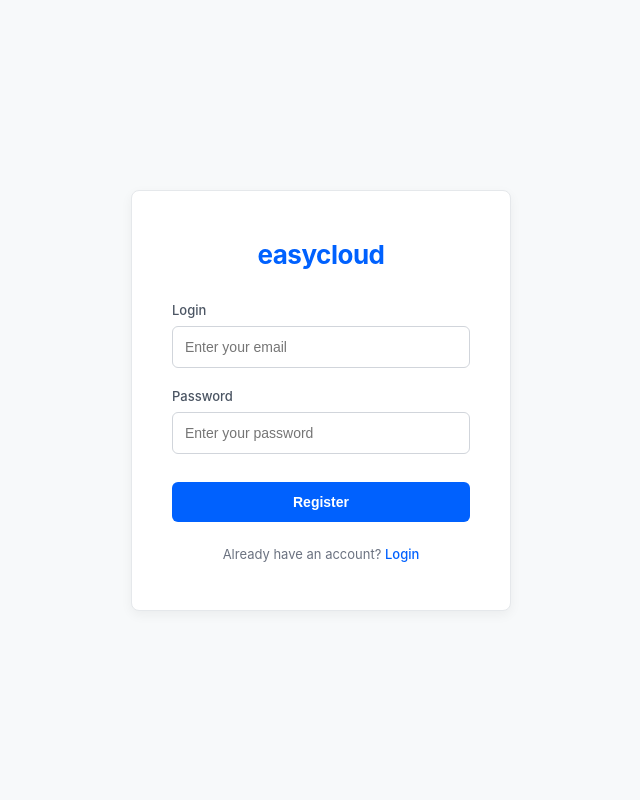
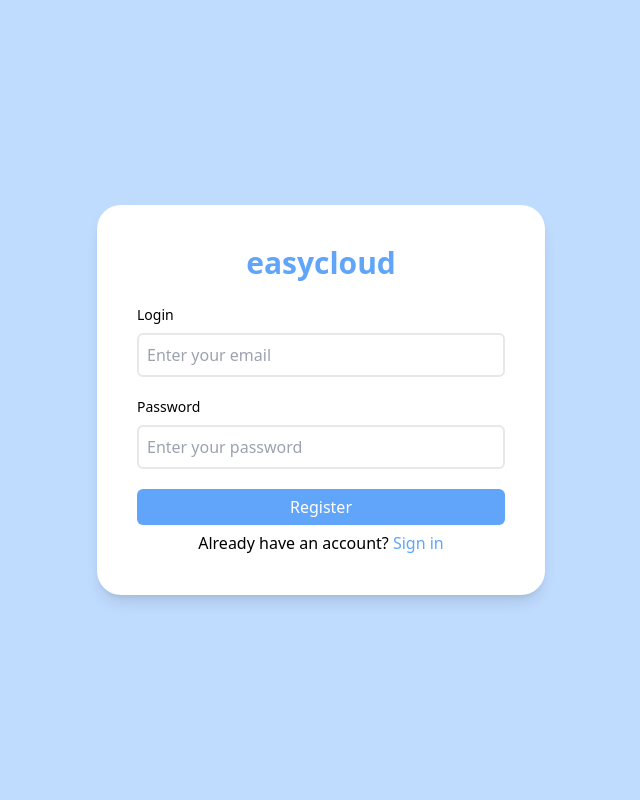
Before and after one commit to MikitaHapankou/easycloud, a FastAPI app: page /register in a window 1280 px wide. Shown: the whole page, without its empty margins (319-959 px from the left). Run offline with FastAPI, Linux system fonts and the light colour scheme; parts of the project's set-up code (start-up, migrations or seed data) failed here and were passed over; some libraries are stand-ins or nearby versions.

Commit message:
feat: update login and register pages frontend with Tailwind CSS

```diff
--- a/app/templates/register.html
+++ b/app/templates/register.html
@@ -4,129 +4,32 @@
     <meta charset="UTF-8">
     <meta name="viewport" content="width=device-width, initial-scale=1.0">
     <title>Register</title>
+    <script src="https://cdn.tailwindcss.com"></script>
+</head>
+<body class = "flex min-h-screen justify-center items-center bg-blue-200">
 
-    <style>
-        * {
-            margin: 0;
-            padding: 0;
-            box-sizing: border-box;
-        }
+<div class = "bg-white w-full max-w-md p-10 rounded-3xl shadow-lg">
+    <h1 class = "text-blue-400 text-3xl font-bold text-center mb-6">easycloud</h1>
 
-        body {
-            height: 100vh;
-            display: flex;
-            justify-content: center;
-            align-items: center;
-            background: #f7f9fa;
-            font-family: -apple-system, BlinkMacSystemFont, "Segoe UI", Roboto, Helvetica, Arial, sans-serif;
-        }
+    <form id="loginForm" class = "space-y-5">
+        <div>
+            <label class = "block text-sm font-medium mb-2">Login</label>
+            <input class = "w-full border-solid border-2 rounded-md p-2" type="text" id="login" placeholder="Enter your email">
+        </div>
 
-        .login-card {
-            width: 380px;
-            padding: 48px 40px;
-            background: #ffffff;
-            border-radius: 8px;
-            box-shadow: 0 4px 12px rgba(0,0,0,0.05);
-            border: 1px solid #e5e8eb;
-        }
+        <div>
+            <label class = "block text-sm font-medium mb-2">Password</label>
+            <input class = "w-full border-solid border-2 rounded-md p-2" type="password" id="password" placeholder="Enter your password">
+        </div>
 
-        .login-card h1 {
-            color: #0061fe;
-            margin-bottom: 32px;
-            text-align: center;
-            font-size: 26px;
-            letter-spacing: -0.5px;
-        }
-
-        .input-group {
-            margin-bottom: 20px;
-        }
-
-        .input-group label {
-            display: block;
-            color: #4b5563;
-            margin-bottom: 8px;
-            font-size: 13px;
-            font-weight: 500;
-        }
-
-        .input-group input {
-            width: 100%;
-            padding: 12px;
-            border: 1px solid #d1d5db;
-            border-radius: 6px;
-            background: #ffffff;
-            color: #1e1e20;
-            font-size: 14px;
-            outline: none;
-            transition: 0.2s ease;
-        }
-
-        .input-group input:focus {
-            border-color: #0061fe;
-            box-shadow: 0 0 0 3px rgba(0, 97, 254, 0.1);
-        }
-
-        .login-btn {
-            width: 100%;
-            padding: 12px;
-            margin-top: 8px;
-            border: none;
-            border-radius: 6px;
-            background: #0061fe;
-            color: #ffffff;
-            font-size: 14px;
-            font-weight: 600;
-            cursor: pointer;
-            transition: 0.2s ease;
-        }
-
-        .login-btn:hover {
-            background: #0050d1;
-        }
-
-        .footer-text {
-            margin-top: 24px;
-            text-align: center;
-            color: #6b7280;
-            font-size: 13px;
-        }
-
-        .footer-text a {
-            color: #0061fe;
-            text-decoration: none;
-            font-weight: 500;
-        }
-
-        .footer-text a:hover {
-            text-decoration: underline;
-        }
-    </style>
-</head>
-<body>
-
-<div class="login-card">
-    <h1>easycloud</h1>
-    <form id="loginForm">
-        <div class="input-group">
-            <label>Login</label>
-            <input type="text" id="login" placeholder="Enter your email">
-        </div>
-        <div class="input-group">
-            <label>Password</label>
-            <input type="password" id="password" placeholder="Enter your password">
-        </div>
-        <button class="login-btn" type="submit">
-            Register
-        </button>
+        <button class = "w-full rounded-md p-1.5 bg-blue-400 text-md text-white" type="submit">Register</button>
     </form>
 
     <script src = "/static/js/register-script.js"></script>
 
-    <div class="footer-text">
-        Already have an account?
-        <a href="/">Login</a>
-    </div>
+    <p class = "w-full text-center mt-1.5">
+        Already have an account? <a href="/login" class = "text-blue-400">Sign in</a>
+    </p>
 </div>
 
 </body>
```
Also changed, not shown: app/templates/login.html (+19 -116 lines).
